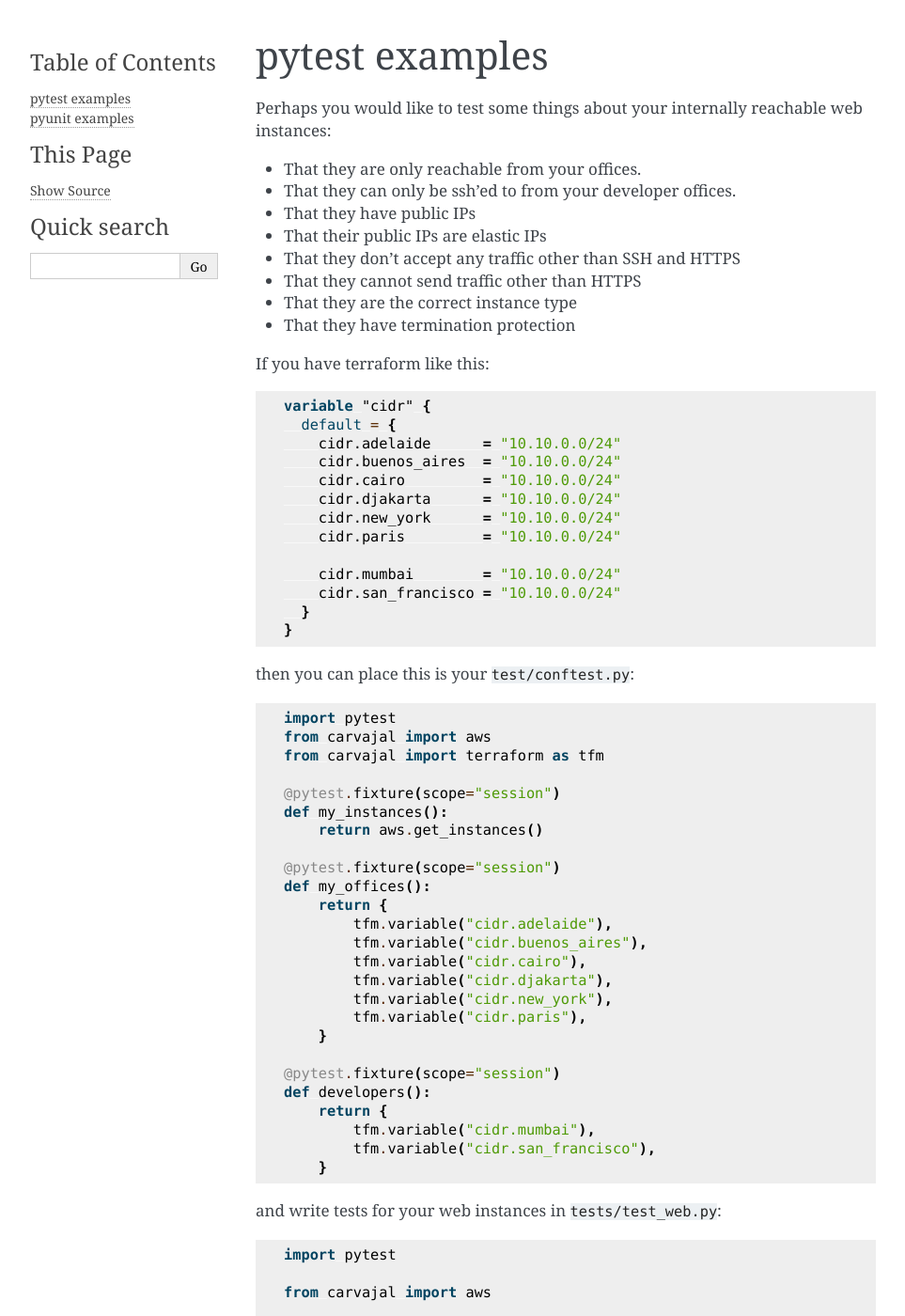
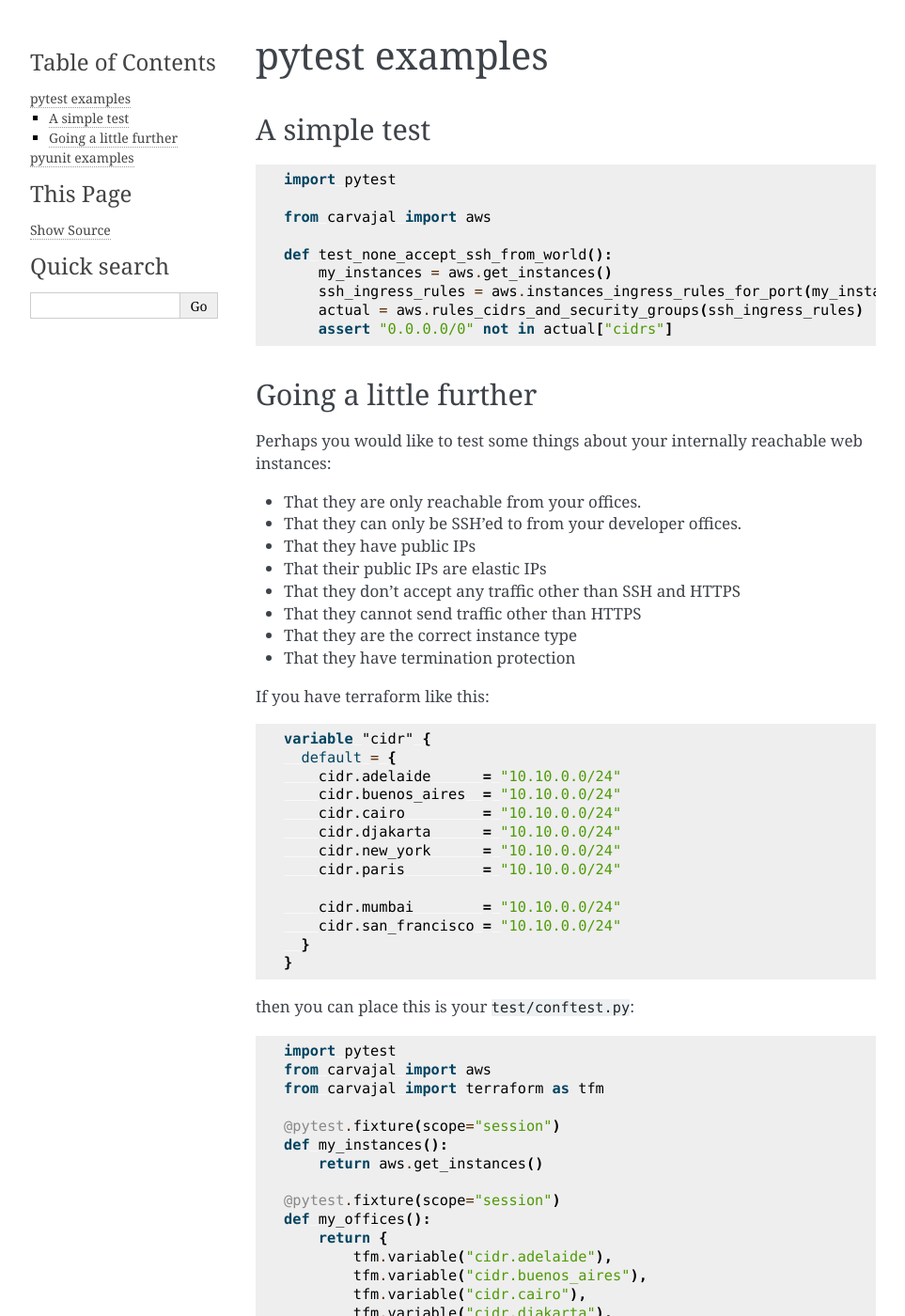
Before and after one commit to coalfire/carvajal, a Sphinx documentation site: the page built from docs/examples.rst, in a window 1280 px wide and 1400 px high. Shown: the whole window at 94% size, without its empty margins (148-1111 px from the left). Built offline with Sphinx 7.4.7, drawn with Linux system fonts in a browser that asks for light colours; some of the changed text lies outside the part shown.

Commit message:
further doc improvements

```diff
--- a/docs/examples.rst
+++ b/docs/examples.rst
@@ -1,11 +1,29 @@
 pytest examples
 ~~~~~~~~~~~~~~~
+
+A simple test
++++++++++++++
+
+.. code-block:: python
+
+    import pytest
+
+    from carvajal import aws
+
+    def test_none_accept_ssh_from_world():
+        my_instances = aws.get_instances()
+        ssh_ingress_rules = aws.instances_ingress_rules_for_port(my_instances, 22)
+        actual = aws.rules_cidrs_and_security_groups(ssh_ingress_rules)
+        assert "0.0.0.0/0" not in actual["cidrs"]
+
+Going a little further
+++++++++++++++++++++++
 
 Perhaps you would like to test some things about
 your internally reachable web instances:
 
 * That they are only reachable from your offices.
-* That they can only be ssh'ed to from your developer offices.
+* That they can only be SSH'ed to from your developer offices.
 * That they have public IPs
 * That their public IPs are elastic IPs
 * That they don't accept any traffic other than SSH and HTTPS
@@ -74,7 +92,7 @@ and write tests for your web instances in ``tests/test_web.py``:
 
     @pytest.fixture(scope="module", name="web")
     def web_instances(my_instances):
-        # prod-web-03 stage-web-01 test-web-01
+        # for example: prod-web-03 stage-web-01 test-web-01
         return aws.match_env_type_num_name_scheme(my_instances, r"web")
 
     def test_accepts_web_from_offices_only(web, my_offices):
@@ -114,6 +132,14 @@ and write tests for your web instances in ``tests/test_web.py``:
         disabled = aws.instances_attribute(web, 'disableApiTermination')
         assert disabled
         assert all(disabled)
+
+
+Note the use of fixtures here.
+Hitting the AWS API,
+or asking terraform questions,
+takes some time.
+We can make sure that we don't issue the same expensive requests over and over
+by collecting this information once in a fixture.
 
 
 pyunit examples
```
Also changed, not shown: README.rst (+11 -16 lines).
